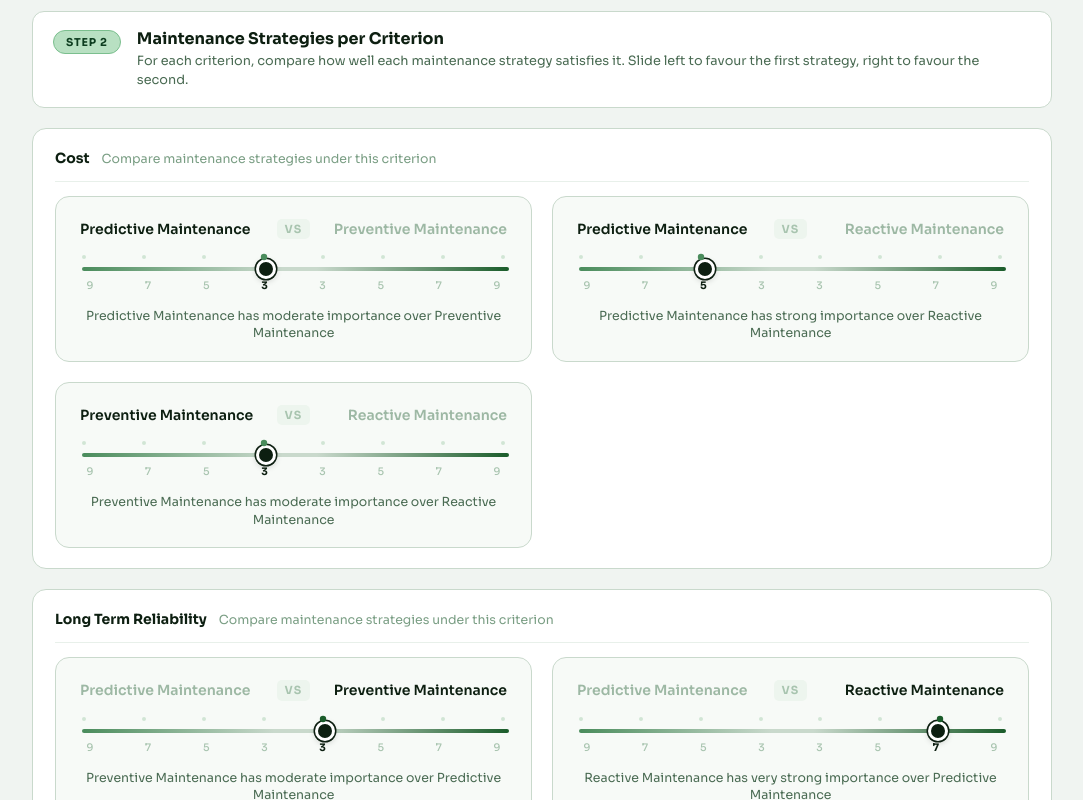
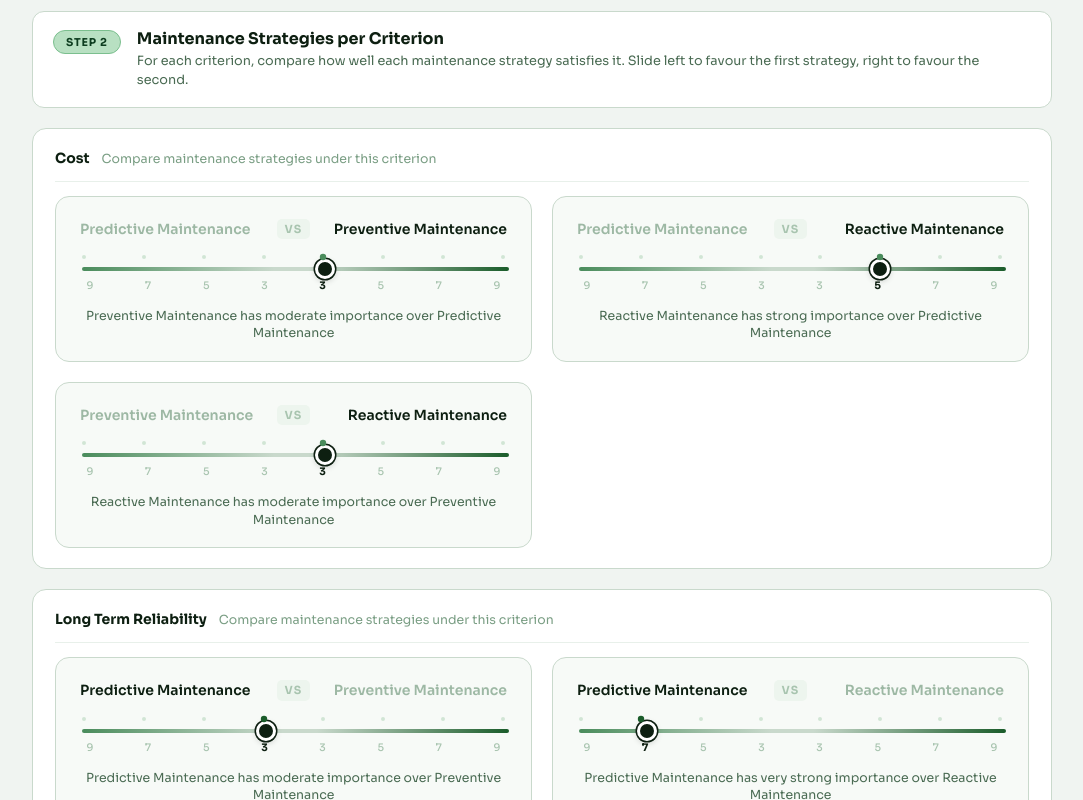
Before and after one commit to Ange-09/Fix-Flow, a Next.js app: page /criticality in a window 1280 px wide. Shown: the part 1420-2220 px from the top of the page, without its empty margins (98-1181 px from the left). Built offline with nearby package versions, Linux system fonts and the light colour scheme.

Commit message:
Update of Criticality Page (Done)

```diff
--- a/src/app/criticality/page.tsx
+++ b/src/app/criticality/page.tsx
@@ -20,7 +20,7 @@ const STRATEGIES = [
 ] as const;
 type StrategyId = (typeof STRATEGIES)[number]["id"];
 
-const SLIDER_STEPS = [-9, -7, -5, -3, 3, 5, 7, 9];
+const SLIDER_STEPS = [9, 7, 5, 3, -3, -5, -7, -9];
 const DEFAULT_COMPARISON_VALUE = -3;
 
 function makePairs<T extends string>(items: readonly T[]): [T, T][] {
@@ -38,12 +38,12 @@ const STRAT_PAIRS  = makePairs(STRAT_LABELS);
 // ── State initializers ───────────────────────────────────────────────────────
 
 const CRIT_DEFAULTS: Record<string, number> = {
-  "Cost|Long Term Reliability":                    -3,
-  "Cost|Uptime":                                   -5,
-  "Cost|Utilization of Technology":                -3,
-  "Long Term Reliability|Uptime":                  -3,
-  "Long Term Reliability|Utilization of Technology": 3,
-  "Uptime|Utilization of Technology":               3,
+  "Cost|Long Term Reliability":                      -3,
+  "Cost|Uptime":                                     -5,
+  "Cost|Utilization of Technology":                  -3,
+  "Long Term Reliability|Uptime":                    -3,
+  "Long Term Reliability|Utilization of Technology":  3,
+  "Uptime|Utilization of Technology":                 3,
 };
 
 function initCritComparisons(): Record<string, number> {
@@ -77,7 +77,6 @@ const ALT_DEFAULTS: Record<Factor, Record<string, number>> = {
     "Preventive Maintenance|Reactive Maintenance":    3,
   },
 };
-
 function initAltComparisons(): Record<Factor, Record<string, number>> {
   const result = {} as Record<Factor, Record<string, number>>;
   FACTORS.forEach((factor) => {
@@ -205,7 +204,7 @@ function sliderLabel(value: number): string {
 }
 
 function importanceDescription(a: string, b: string, value: number): string {
-  if (value < 0) return `${a} has ${sliderLabel(value).toLowerCase()} over ${b}`;
+  if (value > 0) return `${a} has ${sliderLabel(value).toLowerCase()} over ${b}`;
   return `${b} has ${sliderLabel(value).toLowerCase()} over ${a}`;
 }
 
@@ -229,7 +228,7 @@ interface ComparisonCardProps {
 }
 
 function ComparisonCard({ labelA, labelB, value, onChange }: ComparisonCardProps) {
-  const isLeft = value < 0;
+  const isLeft = value > 0;
   const idx    = stepIndex(value);
 
   return (
@@ -642,8 +641,7 @@ const [critWeights, setCritWeights] = useState<Record<Factor, number>>({} as Rec
                       <span className={styles.summaryFactor}>{a}</span>
                       <span className={styles.summaryFactor}>{b}</span>
                       <span className={styles.summaryValue}>
-                        {v < 0 ? `${Math.abs(v)} : 1` : `1 : ${v}`}
-                      </span>
+                      {v > 0 ? `${v} : 1` : `1 : ${Math.abs(v)}`}                      </span>
                       <span className={styles.summaryInterp}>
                         {importanceDescription(a, b, v)}
                       </span>
@@ -673,7 +671,7 @@ const [critWeights, setCritWeights] = useState<Record<Factor, number>>({} as Rec
                         <span className={styles.summaryFactor}>{a}</span>
                         <span className={styles.summaryFactor}>{b}</span>
                         <span className={styles.summaryValue}>
-                          {v < 0 ? `${Math.abs(v)} : 1` : `1 : ${v}`}
+                          {v > 0 ? `${v} : 1` : `1 : ${Math.abs(v)}`}
                         </span>
                         <span className={styles.summaryInterp}>
                           {importanceDescription(a, b, v)}
```
